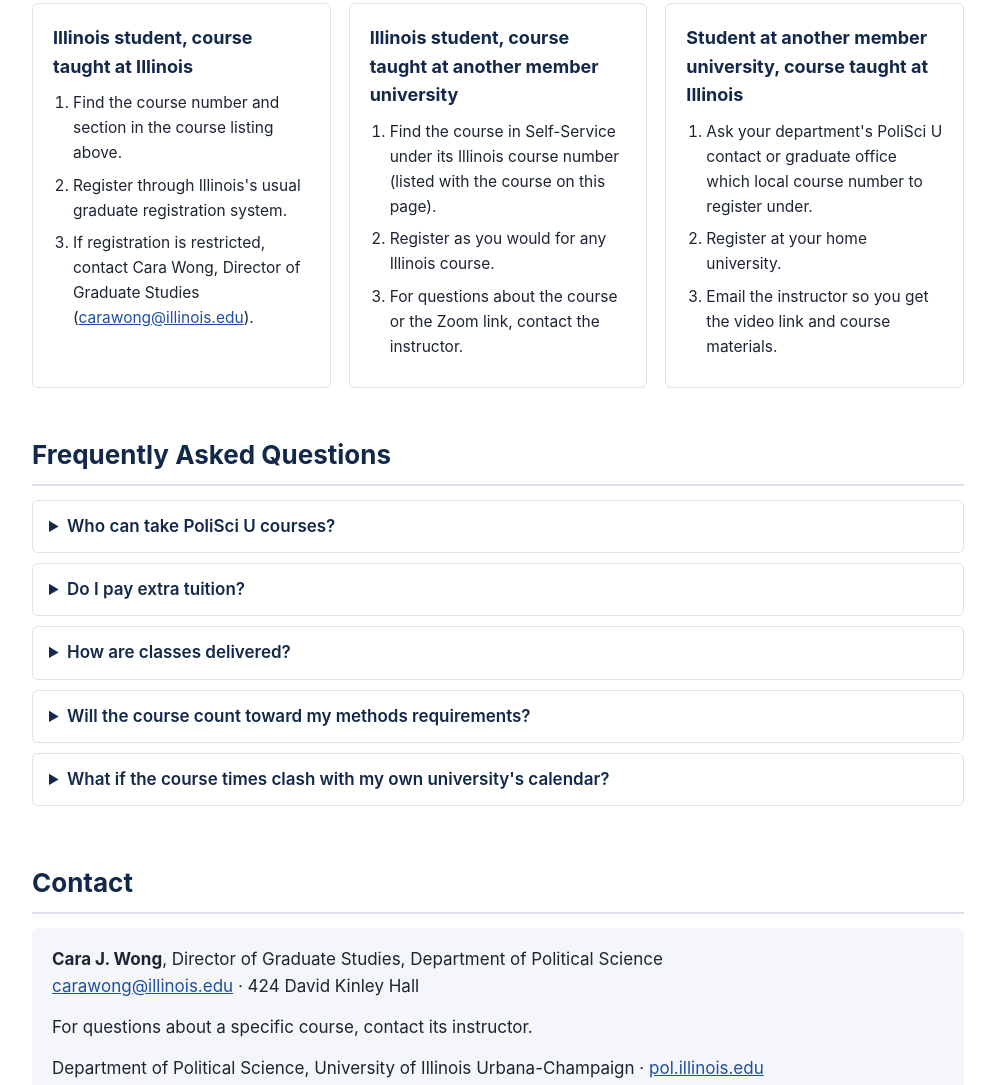
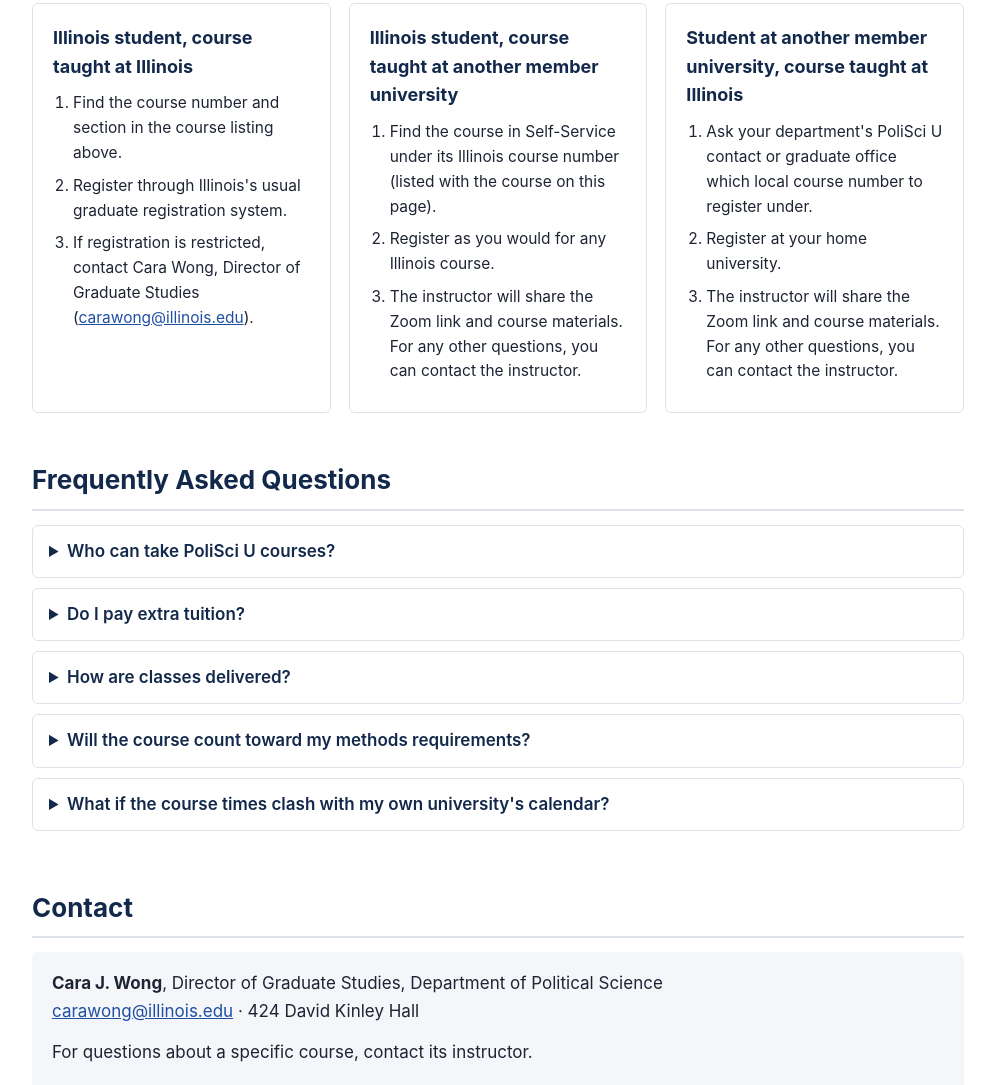
Before and after one commit to rahnumasiddika/polisciu-illinois, a plain HTML site: page index.html in a window 1280 px wide. Shown: the part 2869-3954 px from the top of the page, without its empty margins (142-1137 px from the left). Drawn offline with Linux system fonts and the light colour scheme.

Commit message:
Add files via upload

```diff
--- a/index.html
+++ b/index.html
@@ -178,7 +178,7 @@
         <ol>
           <li>Find the course in Self-Service under its Illinois course number (listed with the course on this page).</li>
           <li>Register as you would for any Illinois course.</li>
-          <li>For questions about the course or the Zoom link, contact the instructor.</li>
+          <li>The instructor will share the Zoom link and course materials. For any other questions, you can contact the instructor.</li>
         </ol>
       </div>
       <div class="path" id="path-partner">
@@ -186,7 +186,7 @@
         <ol>
           <li>Ask your department's PoliSci U contact or graduate office which local course number to register under.</li>
           <li>Register at your home university.</li>
-          <li>Email the instructor so you get the video link and course materials.</li>
+          <li>The instructor will share the Zoom link and course materials. For any other questions, you can contact the instructor.</li>
         </ol>
       </div>
     </div>
@@ -204,7 +204,7 @@
     </details>
     <details>
       <summary>How are classes delivered?</summary>
-      <p>Classes are taught live by the host instructor. Illinois-hosted courses meet in 429 David Kinley Hall, and students at other campuses join on Zoom. Ask the instructor for the Zoom link.</p>
+      <p>Classes are taught live by the host instructor. Illinois-hosted courses meet in 429 David Kinley Hall, and students at other campuses join on Zoom. The instructor will share the Zoom link and course materials.</p>
     </details>
     <details>
       <summary>Will the course count toward my methods requirements?</summary>
```
